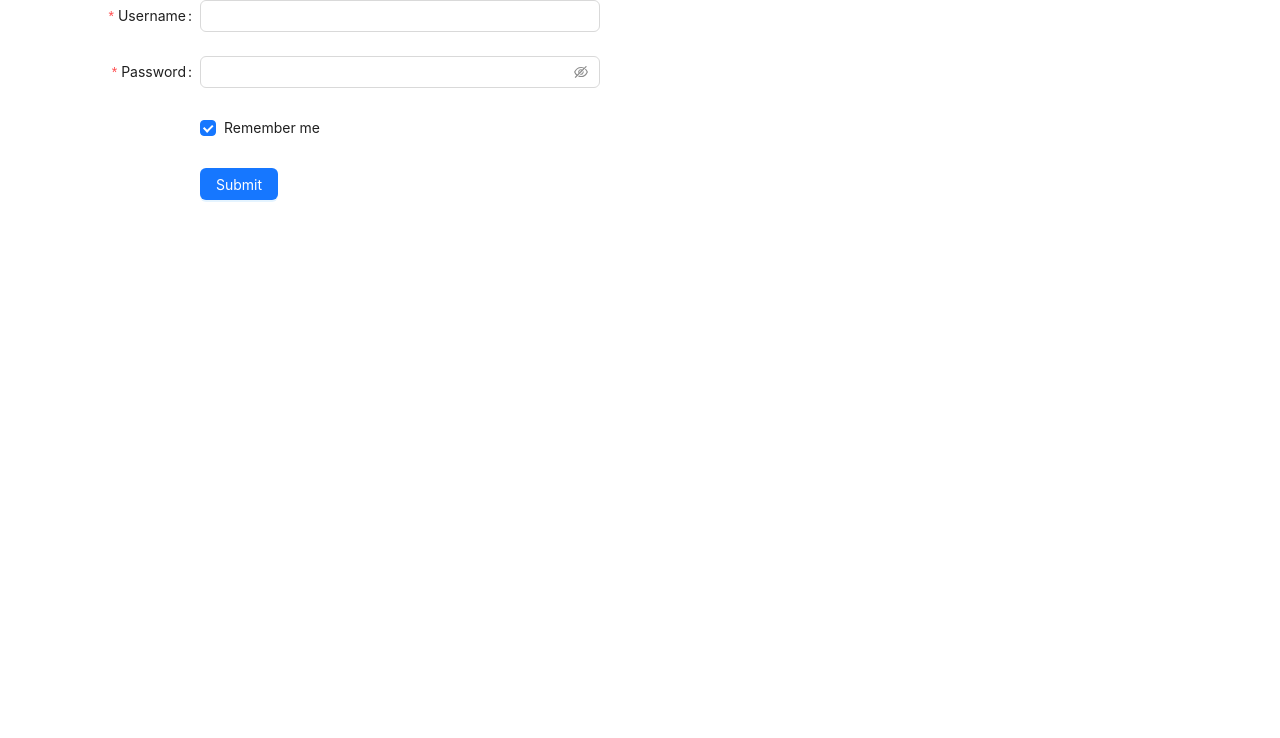
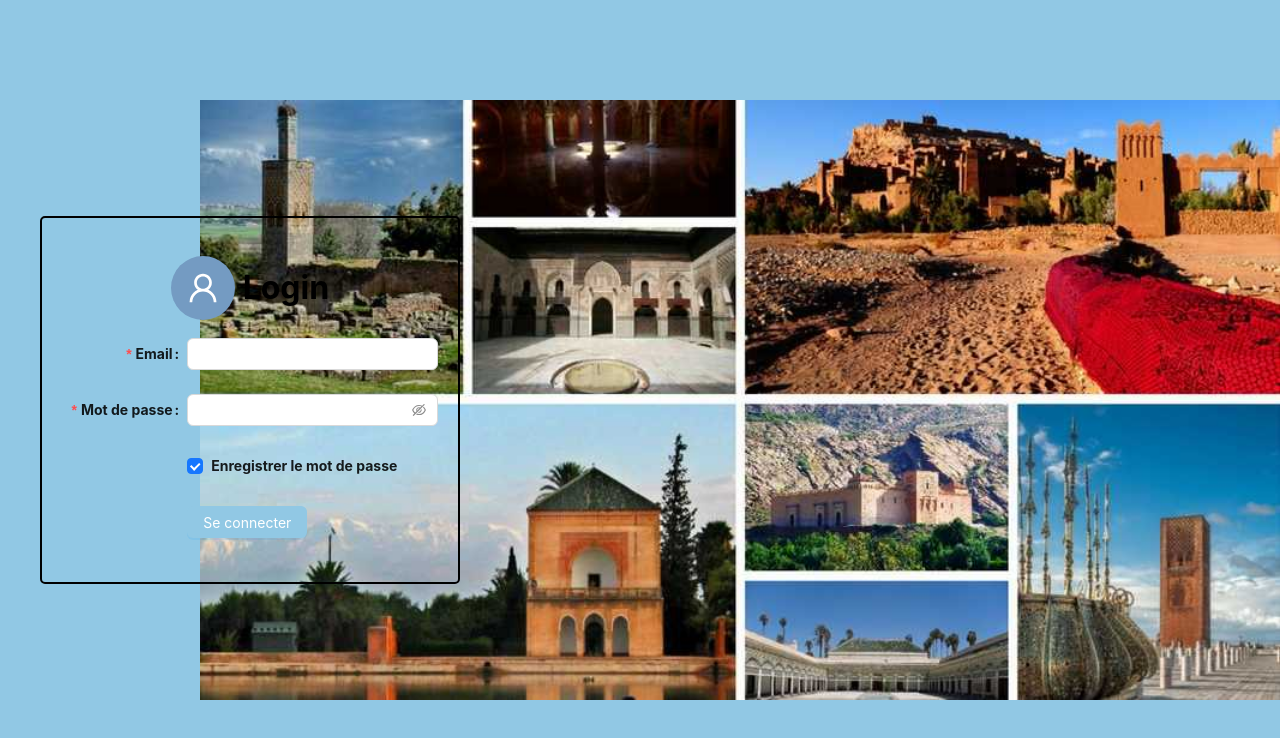
Before and after one commit to travolta11/projet-pfa, a React (Create React App) app in the folder app_front/: page /login in a window 1280 px wide. Shown: the top 738 px of the page. Built offline with nearby package versions, Linux system fonts and the light colour scheme.

Commit message:
partie login
changement du design login

```diff
--- /dev/null
+++ b/app_front/src/Pages/Login/index.css
@@ -0,0 +1,51 @@
+.btn1{
+        background-color: #91C8E4;
+        color: white;
+
+}
+.login-container {
+    background-color: #91C8E4;
+  display: flex;
+  justify-content: flex-start;
+  align-items: center;
+  height: 100vh;
+  background-image: url('./image.jpg');
+  background-repeat: no-repeat;
+  background-size: auto 75%;
+  background-position: right;
+
+
+}
+
+
+.login-form {
+    max-width: 600px;
+    border: 2px solid black;
+    border-radius: 5px;
+    padding: 20px;
+    color: white;
+    font-weight: bold;
+    margin-left: 40px;
+  }
+  .h2{
+
+        color: 'black',
+
+      }
+
+      .login-header {
+        display: flex;
+        justify-content: center;
+        align-items: center;
+        height: 100px;
+      }
+
+      .login-title {
+        text-align: center;
+        font-weight: bold;
+        color: black;
+        font-size: 32px;
+      }
+      .login-logo {
+        background-color: #749BC2;
+      }
--- a/app_front/src/Pages/Login/index.js
+++ b/app_front/src/Pages/Login/index.js
@@ -1,13 +1,23 @@
 import React from 'react';
-import { Button, Checkbox, Form, Input } from 'antd';
+import './index.css';
+
+import { Button, Checkbox, Form,Avatar, Space, Input } from 'antd';
+import { UserOutlined } from '@ant-design/icons';
+
 const onFinish = (values) => {
   console.log('Success:', values);
 };
 const onFinishFailed = (errorInfo) => {
   console.log('Failed:', errorInfo);
 };
+
 const Login = () => (
-  <Form
+
+
+  <div className="login-container">
+
+  <Form className="login-form"
+
     name="basic"
     labelCol={{
       span: 8,
@@ -25,26 +35,38 @@ const Login = () => (
     onFinishFailed={onFinishFailed}
     autoComplete="off"
   >
+   <div className="login-header">
+        <Space align="center">
+          <Avatar size={64} icon={<UserOutlined />} className="login-logo" />
+          <h2 className="login-title">Login</h2>
+        </Space>
+      </div>
     <Form.Item
-      label="Username"
-      name="username"
+      label="Email"
+      name="email"
       rules={[
         {
           required: true,
-          message: 'Please input your username!',
+          message: 'Veuillez insérer votre email!',
+
+
         },
+
+
       ]}
+
+
     >
       <Input />
     </Form.Item>
 
     <Form.Item
-      label="Password"
+      label="Mot de passe"
       name="password"
       rules={[
         {
           required: true,
-          message: 'Please input your password!',
+          message: 'Veuillez insérer votre mot de passe!',
         },
       ]}
     >
@@ -59,7 +81,7 @@ const Login = () => (
         span: 16,
       }}
     >
-      <Checkbox>Remember me</Checkbox>
+     <Checkbox >Enregistrer le mot de passe</Checkbox>
     </Form.Item>
 
     <Form.Item
@@ -68,10 +90,18 @@ const Login = () => (
         span: 16,
       }}
     >
-      <Button type="primary" htmlType="submit">
-        Submit
+      <Button className="btn1" type="primary" htmlType="submit" >
+       Se connecter
       </Button>
+      <style>
+
+</style>
+
+
     </Form.Item>
   </Form>
+
+</div>
+
 );
 export default Login;
```
Also changed, not shown: app_front/src/Pages/Login/image.jpg (added), 1 other file (tests, documents, lock files or other folders).
